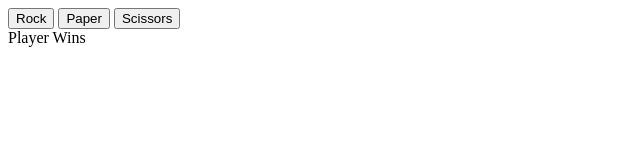
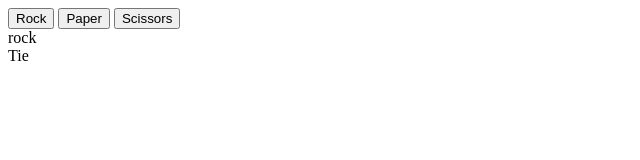
Before and after one commit to dthiermann/rockpaperscissors, a plain HTML site: page rockpaperscissors.html in a window 1280 px wide. Both pictures are taken after a click on the button "Rock". Shown: the full height of the page, 0-640 px from the left. Drawn offline with Linux system fonts and the light colour scheme.

Commit message:
Add Computer Choice Display

```diff
--- a/game.js
+++ b/game.js
@@ -1,10 +1,14 @@
-const buttons = document.querySelectorAll('button');
+let choices = ['rock', 'paper', 'scissors']
+
+let buttons = document.querySelectorAll('button');
+let displayComputerChoice = document.querySelector('#displayComputerChoice');
 
 let response = function() {
-  const result = document.querySelector('#result');
-  result.textContent = playRound(self.id, computerPlay());
+  let result = document.querySelector('#result');
+  let computerChoice = computerPlay();
+  displayComputerChoice.textContent = choices[computerChoice];
+  result.textContent = playRound(this.id, computerChoice);
 }
-
 
 
 buttons.forEach((button) => {
--- a/rockpaperscissors.html
+++ b/rockpaperscissors.html
@@ -6,9 +6,10 @@
   </head>
 
   <body>
-    <button id = 0> Rock </button>
-    <button id = 1> Paper </button>
-    <button id = 2> Scissors </button>
+    <button id = "0"> Rock </button>
+    <button id = "1"> Paper </button>
+    <button id = "2"> Scissors </button>
+    <div id = "displayComputerChoice"></div>
     <div id = "result"></div>
     <script src="game.js"></script>
   </body>
```
